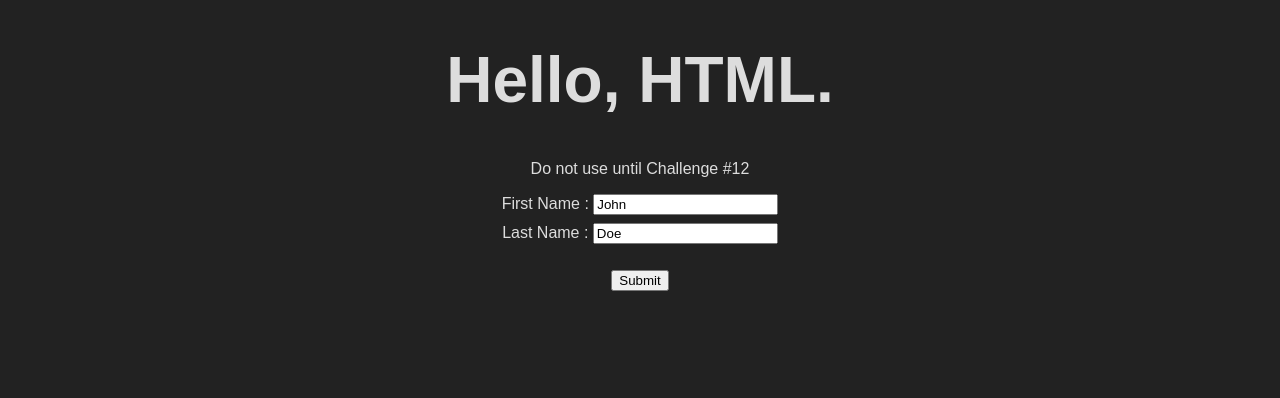
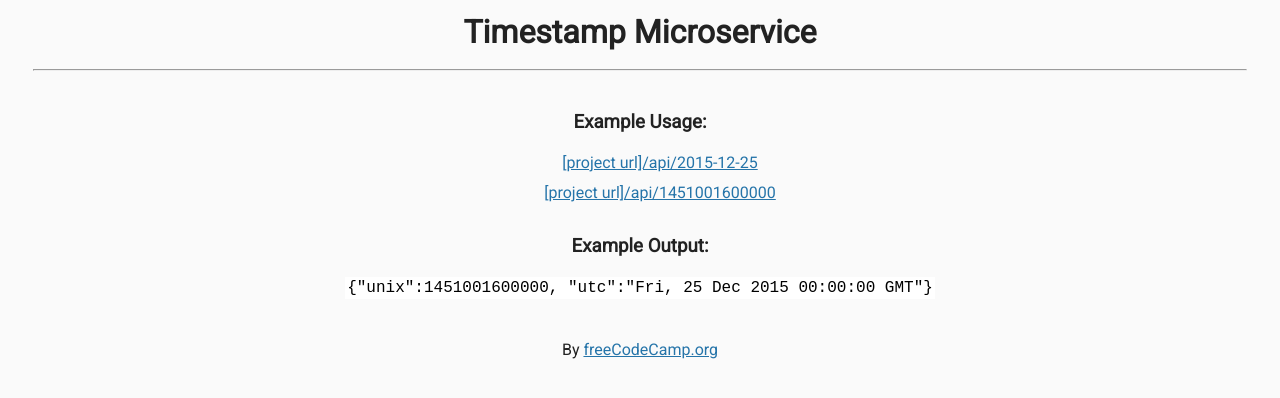
Before and after one commit to MikhailKolomoitsev/freeCodeCampNodejs, a website: page views/index.html in a window 1280 px wide. Drawn offline with Linux system fonts and the light colour scheme; files that its build step writes are made by us from their sources.

Commit message:
initial commit

```diff
--- a/public/style.css
+++ b/public/style.css
@@ -1,16 +1,46 @@
-/* the 'body' selector is required for the tests to pass */
-/* You can change the style attributes if you want */
+/****** Main Styling ******/
+
 body {
-  background-color: #222;
-  color: #ddd;
-  text-align: center;
-  font-family: sans-serif;
+	font-family: 'Roboto', sans-serif;
+	font-size: 16px;
+	color: #222;
+	background-color: #FaFaFa;
+	text-align: center;
+	line-height: 1.4em;
 }
 
-h1 {
-  font-size: 4em;
+.container {
+	padding: 0;
+	margin-top: 40px;
 }
 
-input[type=text], label {
-  margin-bottom: 8px;
+h3 {
+  margin-top: 30px;
 }
+
+hr {
+	margin: 25px;
+}
+
+.footer {
+	margin-top: 40px;
+}
+
+code {
+  font-family: monospace;
+  padding: 2px;
+  color: black;
+  background-color: #fff;
+}
+
+ul {
+	list-style-type: none;
+}
+
+li {
+  margin-bottom: 0.5em;
+}
+
+a {
+	color: #2574A9;
+}
--- a/views/index.html
+++ b/views/index.html
@@ -1,21 +1,32 @@
 <!DOCTYPE html>
-<html lang="en">
-	<head>
-		<meta charset="utf-8">
-		<meta name="viewport" content="width=device-width,initial-scale=1">
-		<title>Hello HTML</title>
-		<link rel="stylesheet" href="/public/style.css">
-	</head>
-	<body>
-		<h1>Hello, HTML.</h1>
-		<p>Do not use until Challenge #12</p>
-     <form action="/name" method="post">
-      <label>First Name :</label>
-      <input type="text" name="first" value="John"><br>
-      <label>Last Name :</label>
-      <input type="text" name="last" value="Doe"><br><br>
-      <input type="submit" value="Submit">
-    </form>
-	</body>
 
+<html>
+   <head>
+      <title>Timestamp Microservice | freeCodeCamp.org</title>
+      <link rel="shortcut icon" href="https://cdn.freecodecamp.org/universal/favicons/favicon-32x32.png" type="image/x-icon"/>
+      <link href="https://fonts.googleapis.com/css?family=Roboto" rel="stylesheet" type="text/css">
+      <link href="style.css" rel="stylesheet" type="text/css">
+   </head>
+
+   <body>
+    <h1>Timestamp Microservice</h1>
+    <hr />
+    <div class="container">
+      <h3>Example Usage:</h3>
+      <ul>
+        <li><a href="api/2015-12-25">[project url]/api/2015-12-25</a></li>
+        <li><a href="api/1451001600000">[project url]/api/1451001600000</a></li>
+      </ul>
+
+      <h3>Example Output:</h3>
+      <p>
+        <code>{"unix":1451001600000, "utc":"Fri, 25 Dec 2015 00:00:00 GMT"}</code>
+      </p>
+    </div>
+    <div class="footer">
+      <p>
+        By <a href="https://www.freecodecamp.org/">freeCodeCamp.org</a>
+      </p>
+    </div>
+  </body>
 </html>
```
Also changed, not shown: package.json (+21 -11 lines), server.js (+23 -26 lines), README.md, 4 other files.
